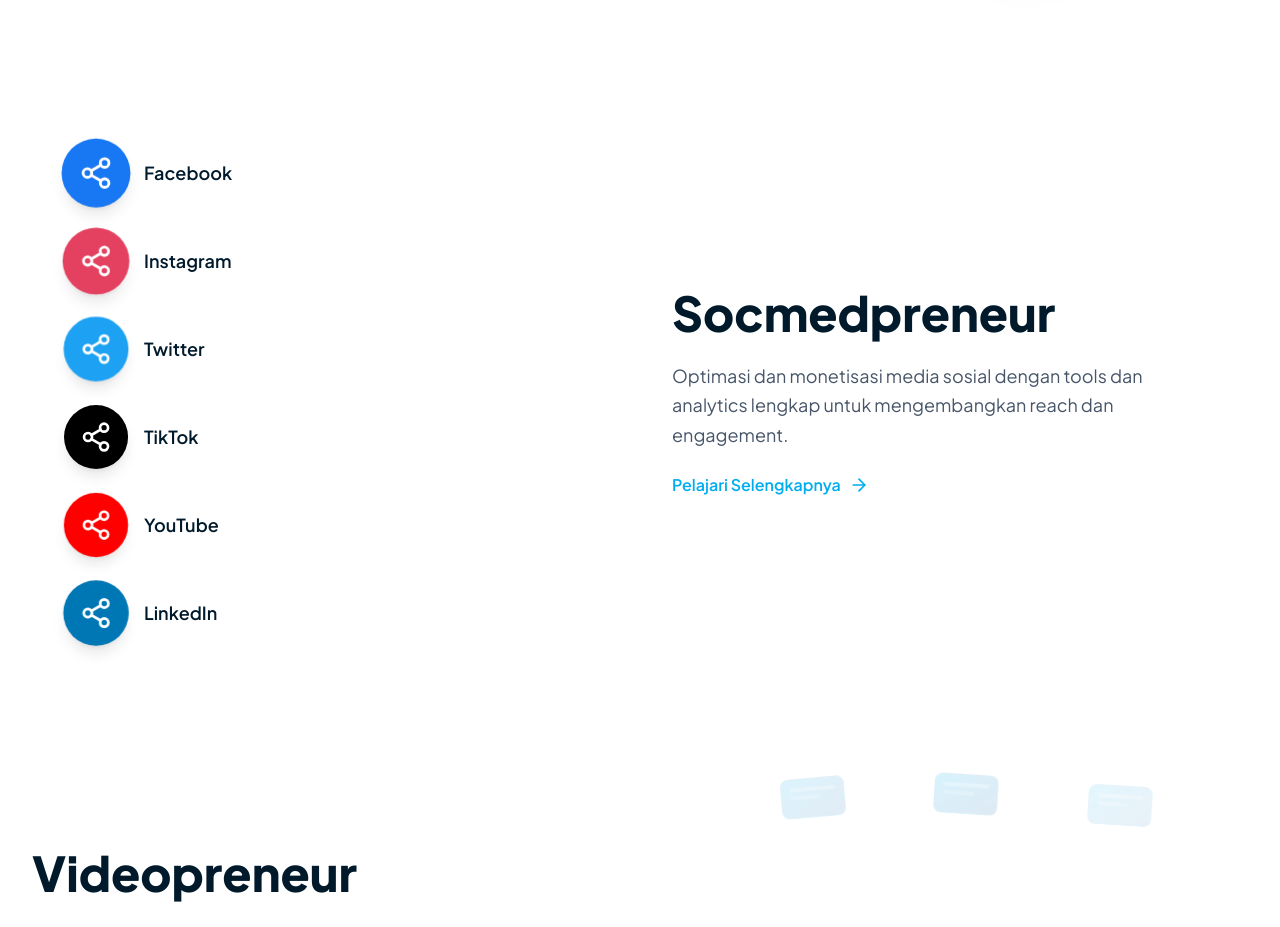
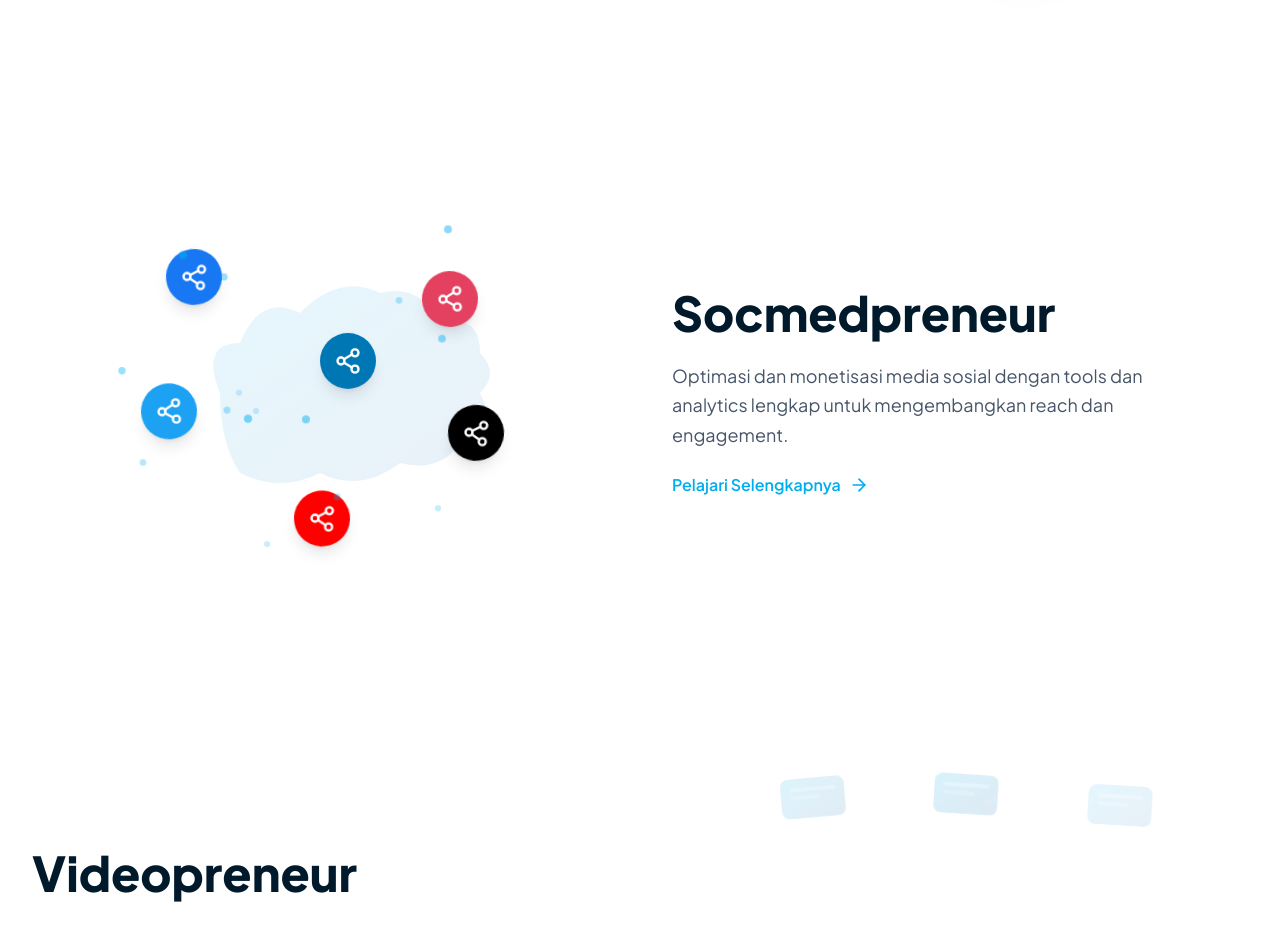
Before and after one commit to inesia/promediateknologi, a Next.js app: page / in a window 1280 px wide. Shown: the part 2820-3747 px from the top of the page. Built offline with nearby package versions, Linux system fonts and the light colour scheme.

Commit message:
Update: Redesign ecosystem services section with zig-zag layout and cloud social media visualization

```diff
--- a/components/EcosystemServices.tsx
+++ b/components/EcosystemServices.tsx
@@ -173,58 +173,146 @@
   )
 }
 
-// Social Media Icons Visualization
+// Social Media Icons Cloud Visualization
 function SocialMediaVisualization() {
   const socialIcons = [
-    { name: 'Facebook', color: '#1877F2', delay: 0 },
-    { name: 'Instagram', color: '#E4405F', delay: 0.2 },
-    { name: 'Twitter', color: '#1DA1F2', delay: 0.4 },
-    { name: 'TikTok', color: '#000000', delay: 0.6 },
-    { name: 'YouTube', color: '#FF0000', delay: 0.8 },
-    { name: 'LinkedIn', color: '#0077B5', delay: 1.0 },
+    { name: 'Facebook', color: '#1877F2', x: '20%', y: '15%', delay: 0 },
+    { name: 'Instagram', color: '#E4405F', x: '70%', y: '20%', delay: 0.2 },
+    { name: 'Twitter', color: '#1DA1F2', x: '15%', y: '50%', delay: 0.4 },
+    { name: 'TikTok', color: '#000000', x: '75%', y: '55%', delay: 0.6 },
+    { name: 'YouTube', color: '#FF0000', x: '45%', y: '75%', delay: 0.8 },
+    { name: 'LinkedIn', color: '#0077B5', x: '50%', y: '35%', delay: 1.0 },
   ]
 
   return (
-    <div className="relative w-full max-w-lg mx-auto h-[400px] flex items-center justify-start">
-      <div className="flex flex-col gap-6">
+    <div className="relative w-full max-w-lg mx-auto h-[400px]">
+      {/* Cloud Background */}
+      <motion.div
+        className="absolute inset-0 flex items-center justify-center"
+        initial={{ opacity: 0, scale: 0.8 }}
+        animate={{ opacity: 1, scale: 1 }}
+        transition={{ duration: 1 }}
+      >
+        {/* Cloud Shape */}
+        <svg
+          className="w-full h-full"
+          viewBox="0 0 400 400"
+          preserveAspectRatio="xMidYMid meet"
+        >
+          {/* Cloud Path */}
+          <motion.path
+            d="M100,200 Q80,150 120,150 Q140,100 180,120 Q220,80 260,100 Q300,90 320,130 Q360,120 360,160 Q380,180 360,200 Q380,240 340,250 Q320,280 280,270 Q240,300 200,280 Q160,300 120,280 Q100,250 100,200 Z"
+            fill="url(#cloudGradient)"
+            opacity="0.1"
+            initial={{ pathLength: 0 }}
+            animate={{ pathLength: 1 }}
+            transition={{ duration: 2 }}
+          />
+          <defs>
+            <linearGradient id="cloudGradient" x1="0%" y1="0%" x2="100%" y2="100%">
+              <stop offset="0%" stopColor="#00AEEF" />
+              <stop offset="100%" stopColor="#2D74B3" />
+            </linearGradient>
+          </defs>
+        </svg>
+      </motion.div>
+
+      {/* Floating Social Media Icons */}
       {socialIcons.map((social, index) => (
         <motion.div
           key={social.name}
-            className="flex items-center gap-4"
-            initial={{ opacity: 0, x: -30 }}
-            animate={{ opacity: 1, x: 0 }}
+          className="absolute"
+          style={{
+            left: social.x,
+            top: social.y,
+          }}
+          initial={{ opacity: 0, scale: 0, y: 20 }}
+          animate={{ opacity: 1, scale: 1, y: 0 }}
           transition={{ duration: 0.5, delay: social.delay }}
         >
-            {/* Icon Circle */}
           <motion.div
-              className="w-16 h-16 rounded-full shadow-lg flex items-center justify-center"
-              style={{ backgroundColor: social.color }}
+            className="relative"
             animate={{
-                scale: [1, 1.1, 1],
+              y: [0, -10, 0],
+              rotate: [0, 5, -5, 0],
             }}
             transition={{
-                duration: 2,
+              duration: 3 + index * 0.5,
               repeat: Infinity,
               ease: 'easeInOut',
               delay: social.delay,
             }}
-              whileHover={{ scale: 1.15 }}
+            whileHover={{ scale: 1.2, zIndex: 10 }}
           >
-              <Share2 className="w-8 h-8 text-white" />
+            {/* Icon Circle */}
+            <div
+              className="w-14 h-14 rounded-full shadow-lg flex items-center justify-center cursor-pointer"
+              style={{ backgroundColor: social.color }}
+            >
+              <Share2 className="w-7 h-7 text-white" />
+            </div>
+
+            {/* Platform Name Tooltip */}
+            <motion.div
+              className="absolute -bottom-8 left-1/2 -translate-x-1/2 whitespace-nowrap"
+              initial={{ opacity: 0 }}
+              whileHover={{ opacity: 1 }}
+            >
+              <span className="text-xs font-semibold text-[#001A2C] bg-white px-2 py-1 rounded shadow">
+                {social.name}
+              </span>
             </motion.div>
 
-            {/* Platform Name */}
-            <motion.span
-              className="text-lg font-semibold text-[#001A2C]"
+            {/* Connection Lines (subtle) */}
+            {index > 0 && (
+              <motion.svg
+                className="absolute top-1/2 left-1/2 -translate-x-1/2 -translate-y-1/2 pointer-events-none"
+                style={{
+                  width: '200px',
+                  height: '200px',
+                  left: '50%',
+                  top: '50%',
+                }}
                 initial={{ opacity: 0 }}
-              animate={{ opacity: 1 }}
-              transition={{ delay: social.delay + 0.3 }}
+                animate={{ opacity: 0.1 }}
+                transition={{ delay: social.delay + 0.5 }}
               >
-              {social.name}
-            </motion.span>
+                <line
+                  x1="0"
+                  y1="0"
+                  x2={parseFloat(socialIcons[0].x) - parseFloat(social.x)}
+                  y2={parseFloat(socialIcons[0].y) - parseFloat(social.y)}
+                  stroke="#00AEEF"
+                  strokeWidth="1"
+                />
+              </motion.svg>
+            )}
+          </motion.div>
         </motion.div>
       ))}
-      </div>
+
+      {/* Floating particles */}
+      {[...Array(15)].map((_, i) => (
+        <motion.div
+          key={i}
+          className="absolute w-1.5 h-1.5 bg-[#00AEEF] rounded-full"
+          style={{
+            left: `${Math.random() * 80 + 10}%`,
+            top: `${Math.random() * 80 + 10}%`,
+          }}
+          animate={{
+            y: [0, -20, 0],
+            opacity: [0.2, 0.6, 0.2],
+            scale: [1, 1.5, 1],
+          }}
+          transition={{
+            duration: 2 + Math.random() * 2,
+            repeat: Infinity,
+            ease: 'easeInOut',
+            delay: i * 0.2,
+          }}
+        />
+      ))}
     </div>
   )
 }
```
Lines whose indentation alone changed are shown as unchanged.
